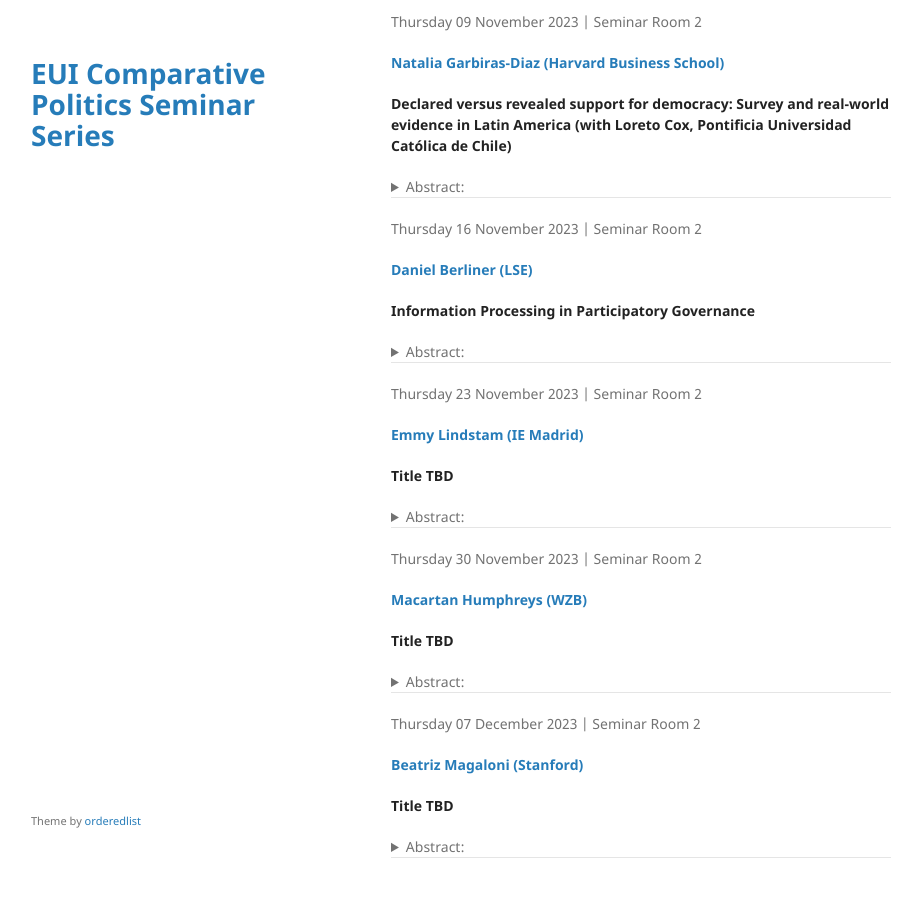
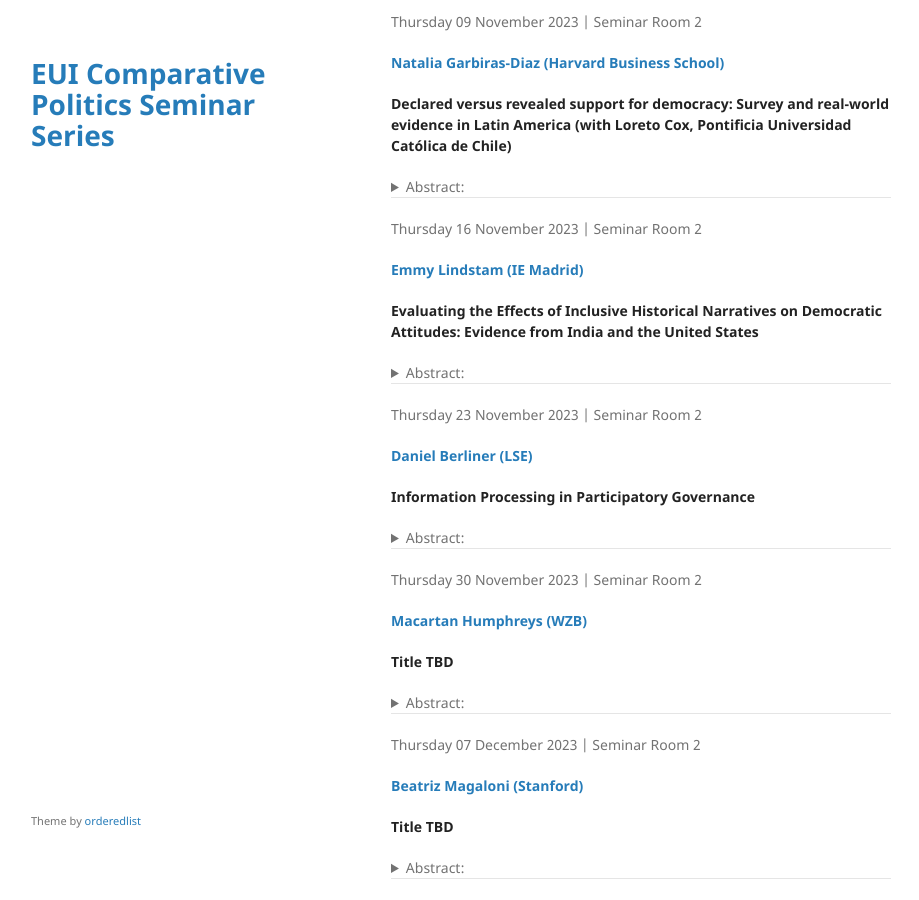
Before and after one commit to cpss-eui/cpss-eui.github.io, a Jekyll site: the page built from index.md, in a window 1280 px wide and 900 px high, scrolled down 1509 px. Shown: the whole window, without its empty margins (179-1098 px from the left). Built offline with Jekyll 4.4.1, drawn with Linux system fonts in a browser that asks for light colours; our own code applies the rules of GitHub Pages for plain Markdown files.

```diff
--- a/index.md
+++ b/index.md
@@ -215,11 +215,12 @@ of citizens as a democratic check, especially in polarized democracies.
 <hr>
 Thursday 16 November 2023 | Seminar Room 2
 <p>
-<strong><a href='http://www.danielberliner.com/'>Daniel Berliner
-(LSE)</a></strong>
+<strong><a href='https://emmylindstam.com'>Emmy Lindstam (IE
+Madrid)</a></strong>
 </p>
 
-**Information Processing in Participatory Governance**
+**Evaluating the Effects of Inclusive Historical Narratives on
+Democratic Attitudes: Evidence from India and the United States**
 
 <details>
 <summary>Abstract:</summary>
@@ -230,11 +231,11 @@ Abstract TBD
 <hr>
 Thursday 23 November 2023 | Seminar Room 2
 <p>
-<strong><a href='https://emmylindstam.com'>Emmy Lindstam (IE
-Madrid)</a></strong>
+<strong><a href='http://www.danielberliner.com/'>Daniel Berliner
+(LSE)</a></strong>
 </p>
 
-**Title TBD**
+**Information Processing in Participatory Governance**
 
 <details>
 <summary>Abstract:</summary>
```
Also changed, not shown: 1 other file.
